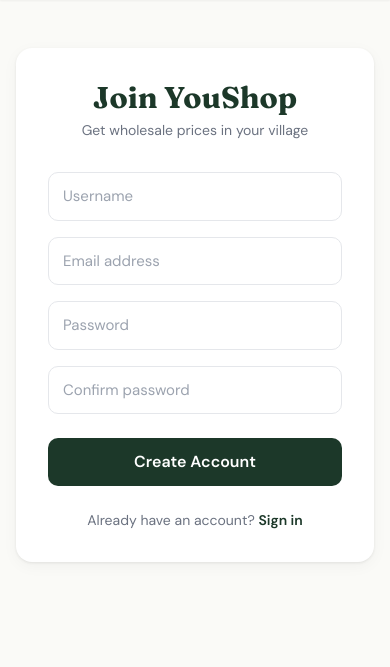
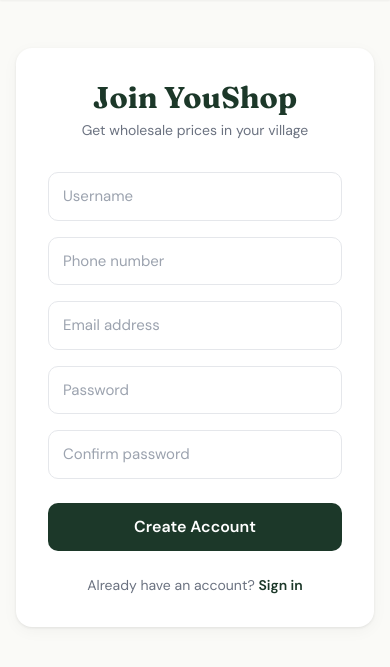
Before and after one commit to najafalihyder/youshop, a FastAPI app: page /register in a window 390 px wide. Shown: the part 60-727 px from the top of the page. Run offline with FastAPI, Linux system fonts and the light colour scheme.

Commit message:
add phone number to users

```diff
--- a/app.py
+++ b/app.py
@@ -137,7 +137,7 @@ def admin_dashboard(
     """).fetchall()
 
     delivery = db.execute("""
-        SELECT orders.user_id, users.username, users.email, products.name,
+        SELECT orders.user_id, users.phone, users.username, users.email, products.name,
         products.price, SUM(orders.quantity) as total_quantity,
         (products.price * SUM(orders.quantity)) as total_cost
         FROM orders
@@ -274,28 +274,31 @@ def register_post(
     request: Request,
     email: str = Form(...),
     username: str = Form(...),
+    phone: str = Form(...),
     password: str = Form(...),
     confirmation: str = Form(...),
-    db = Depends(get_db_session)  # ◄── This is the correct way to write it!
+    db = Depends(get_db_session)
 ):
-    # Use the injected 'db' session directly. No more manual 'get_db()' calls!
     row = db.execute("SELECT * FROM users WHERE email = ?", (email,)).fetchone()
-
     if row:
         return templates.TemplateResponse(
             request=request, name="apology.html", context={"message": "Email already exists"}
         )
+
+    phone_row = db.execute("SELECT * FROM users WHERE phone = ?", (phone,)).fetchone()
+    if phone_row:
+        return templates.TemplateResponse(
+            request=request, name="apology.html", context={"message": "Phone number already registered"}
+        )
+
     elif confirmation != password:
         return templates.TemplateResponse(
             request=request, name="apology.html", context={"message": "Confirm password does not match"}
         )
     else:
         hashed = hash_passowrd(password)
-        db.execute("INSERT INTO users (username, email, password) VALUES (?, ?, ?)", (username, email, hashed))
+        db.execute("INSERT INTO users (username, email, phone, password) VALUES (?, ?, ?, ?)", (username, email, phone, hashed))
         db.commit()
-
-
-
         return RedirectResponse(url="/login", status_code=303)
 
 
--- a/fix_test.py
+++ b/fix_test.py
@@ -1,6 +1,6 @@
 import sqlite3
 conn = sqlite3.connect('youshop.db')
-conn.execute("ALTER TABLE products ADD COLUMN unit TEXT DEFAULT 'piece';")
+conn.execute("ALTER TABLE users ADD COLUMN phone TEXT;")
 conn.commit()
 conn.close()
 print("done")
--- a/templates/admin_dashboard.html
+++ b/templates/admin_dashboard.html
@@ -50,6 +50,7 @@
             <thead style="background: var(--green); color: white;">
                 <tr>
                     <th class="p-4 text-left text-sm">User</th>
+                    <th class="p-4 text-left text-sm">Phone</th>
                     <th class="p-4 text-left text-sm">Product</th>
                     <th class="p-4 text-left text-sm">Qty</th>
                     <th class="p-4 text-left text-sm">Cost</th>
@@ -62,6 +63,9 @@
                     <td class="p-4">
                         <div class="font-medium">{{ d.username }}</div>
                         <div class="text-xs" style="color: var(--muted);">{{ d.email }}</div>
+                    </td>
+                    <td>
+                        <div class="text-xs" style="color: var(--muted);">{{ d.phone }}</div>
                     </td>
                     <td class="p-4 font-medium">{{ d.name }}</td>
                     <td class="p-4">{{ d.total_quantity }}</td>
--- a/templates/register.html
+++ b/templates/register.html
@@ -9,6 +9,7 @@
         </div>
         <form action="/register" method="post" class="flex flex-col gap-4">
             <input type="text" name="username" placeholder="Username" required>
+            <input type="tel" name="phone" placeholder="Phone number" required>
             <input type="email" name="email" placeholder="Email address" required>
             <input type="password" name="password" placeholder="Password" required>
             <input type="password" name="confirmation" placeholder="Confirm password" required>
```
Also changed, not shown: database.py (+7 -3 lines).
